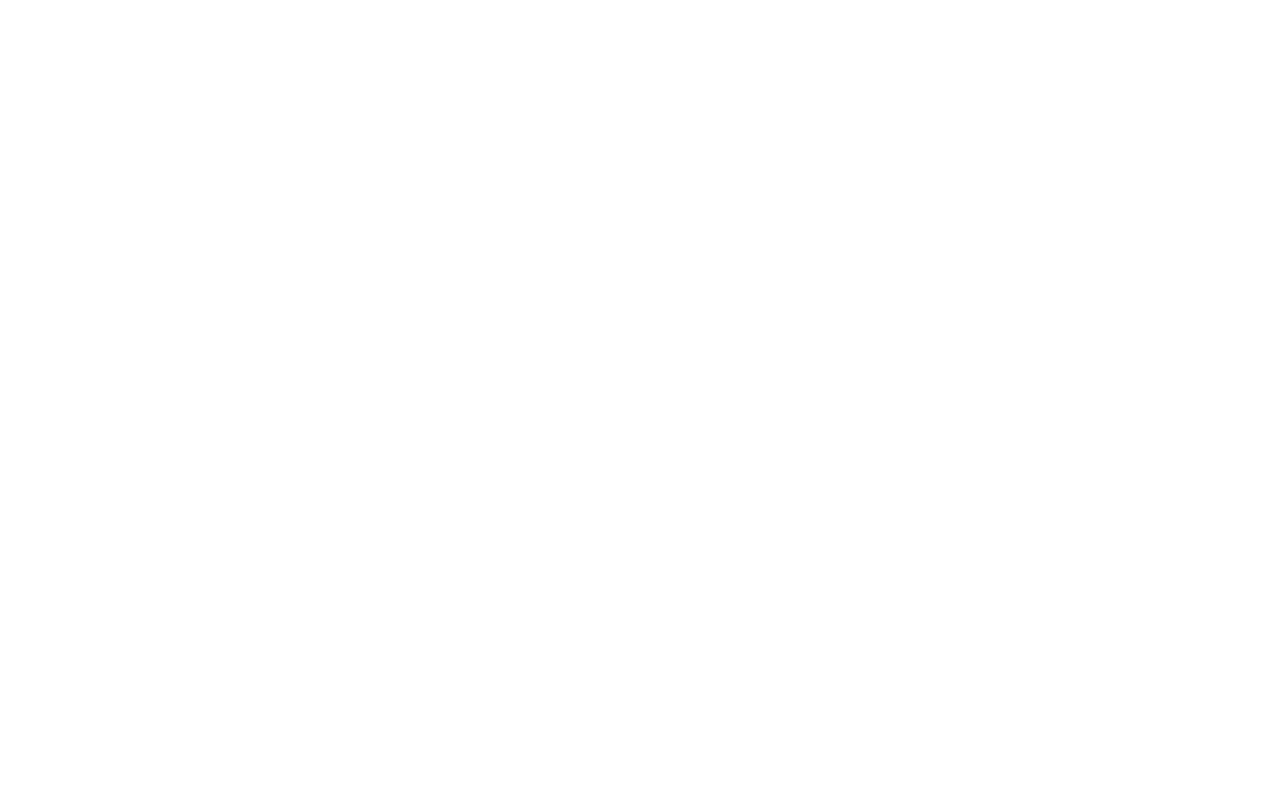
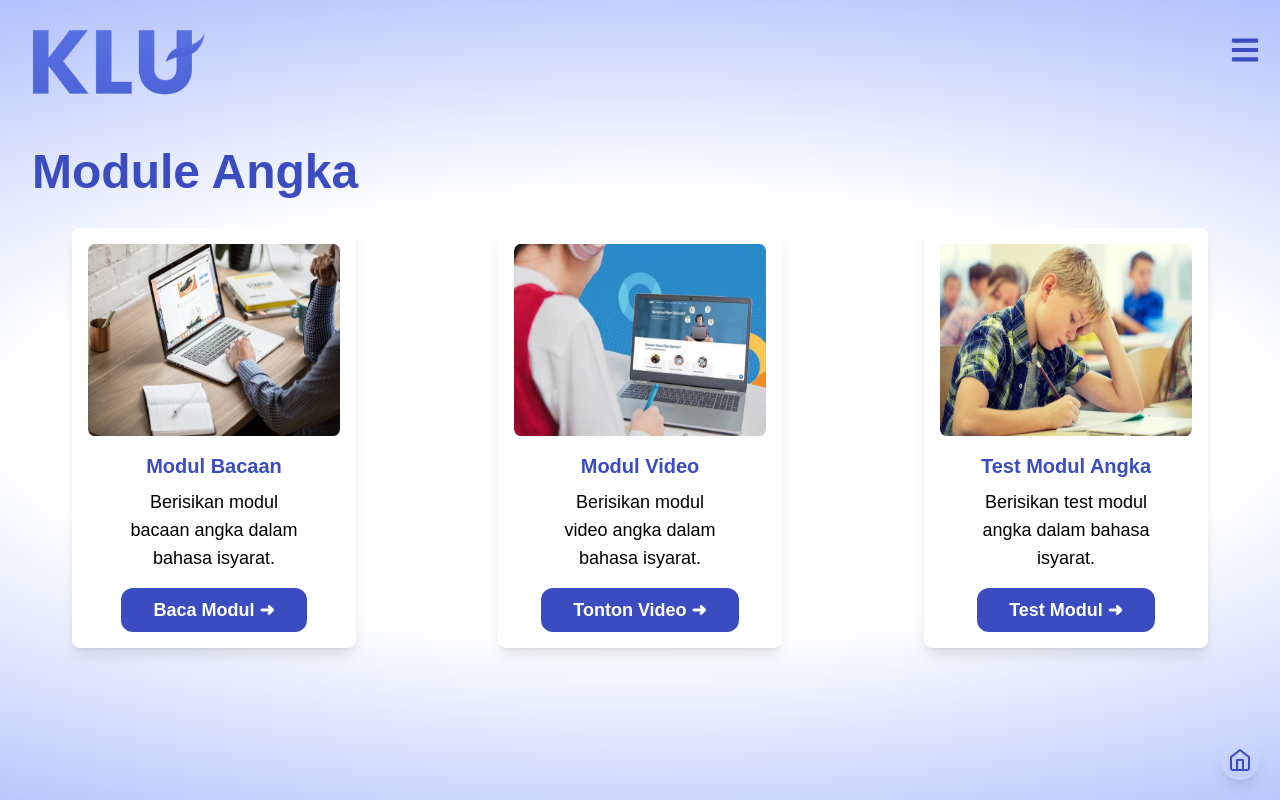
Before and after one commit to fathurwithyou/Klu-MilestoneSparta-15, a React (Create React App) app in the folder klu_app/: page /module-angka in a window 1280 px wide. Before the commit this address had no page. Built offline with nearby package versions, Linux system fonts and the light colour scheme.

Commit message:
Add ModuleAngka and ModuleVideoAngka

```diff
--- a/klu_app/src/App.js
+++ b/klu_app/src/App.js
@@ -30,8 +30,10 @@
 import ModuleAlfabet13 from "./components/userlogin/modules/alfabet/ModuleAlfabet13";
 import ModuleKalimat from "./components/userlogin/modules/kalimat/ModuleKalimat";
 import ModuleKalimat1 from "./components/userlogin/modules/kalimat/ModuleKalimat1";
+import ModuleAngka from "./components/userlogin/modules/angka/ModuleAngka.jsx";
 import ModuleVideoAlfabet from "./components/userlogin/modules/alfabet/ModuleVideoAlfabet";
 import ModuleVideoKalimat from "./components/userlogin/modules/kalimat/ModuleVideoKalimat";
+import ModuleVideoAngka from "./components/userlogin/modules/angka/ModuleVideoAngka";
 import ProtectedRoute from "./components/guest/ProtectedRoute";
 
 function App() {
@@ -301,6 +303,15 @@
           }
         />
         <Route
+          path="/module-angka"
+          element={
+            <div>
+              <NavbarLogin />
+              <ModuleAngka />
+            </div>
+          }
+        />
+        <Route
           path="/module-video-alfabet"
           element={
             <div>
@@ -319,6 +330,15 @@
           }
         />
         <Route
+          path="/module-video-angka"
+          element={
+            <div>
+              <NavbarLogin />
+              <ModuleVideoAngka />
+            </div>
+          }
+        />
+        <Route
           path="/home"
           element={
             <ProtectedRoute>
--- /dev/null
+++ b/klu_app/src/components/userlogin/modules/angka/ModuleAngka.jsx
@@ -0,0 +1,62 @@
+import React from 'react';
+import { Link } from 'react-router-dom';
+import bacaan from "../../../../asset/modul_bacaan.jpg";
+import video from "../../../../asset/modul_video.jpg";
+import test from "../../../../asset/test.png";
+import HomeIcon from '../../HomeIcon';
+
+const ModuleAngka= () => {
+
+  return (
+    <div id="bg" className="w-full h-screen flex flex-col items-start lg:px-[32px] pt-[100px]">
+      <HomeIcon />
+      <h1 className="font-bold text-navy text-5xl mb-8 mt-12">Module Angka</h1>
+
+      <div className="w-full flex justify-between px-10">
+        {/* Modul Bacaan */}
+        <div className="w-1/4 h-100 bg-white p-4 rounded-lg shadow-lg flex flex-col items-center">
+          <img src={bacaan} alt="Modul Bacaan" className="w-80 h-48 mb-4" />
+          <h2 className="font-bold text-navy text-xl mb-2">Modul Bacaan</h2>
+          <p className="text-lg text-black text-center mb-4 px-10">
+            Berisikan modul bacaan angka dalam bahasa isyarat.
+          </p>
+          <Link to="/module-angka-1">
+            <button className="px-8 py-2 bg-navy text-white rounded-xl text-lg font-semibold">
+              Baca Modul ➜
+            </button>
+          </Link>
+        </div>
+
+        {/* Modul Video */}
+        <div className="w-1/4 h-100 bg-white p-4 rounded-lg shadow-lg flex flex-col items-center">
+          <img src={video} alt="Modul Video" className="w-80 h-48 mb-4" />
+          <h2 className="font-bold text-navy text-xl mb-2">Modul Video</h2>
+          <p className="text-lg text-black text-center mb-4 px-10">
+            Berisikan modul video angka dalam bahasa isyarat.
+          </p>
+          <Link to="/module-video-angka">
+            <button className="px-8 py-2 bg-navy text-white rounded-xl text-lg font-semibold">
+              Tonton Video ➜
+            </button>
+          </Link>
+        </div>
+
+        {/* Test Modul Kalimat */}
+        <div className="w-1/4 h-100 bg-white p-4 rounded-lg shadow-lg flex flex-col items-center">
+          <img src={test} alt="Test Modul Alfabet" className="w-80 h-48 mb-4" />
+          <h2 className="font-bold text-navy text-xl mb-2">Test Modul Angka</h2>
+          <p className="text-lg text-black text-center mb-4 px-10">
+            Berisikan test modul angka dalam bahasa isyarat.
+          </p>
+          <Link to="/test-angka">
+            <button className="px-8 py-2 bg-navy text-white rounded-xl text-lg font-semibold">
+              Test Modul ➜
+            </button>
+          </Link>
+        </div>
+      </div>
+    </div>
+  );
+};
+
+export default ModuleAngka;
--- /dev/null
+++ b/klu_app/src/components/userlogin/modules/angka/ModuleVideoAngka.jsx
@@ -0,0 +1,60 @@
+import React, { useRef } from 'react';
+import ReactPlayer from 'react-player';
+import { FaPlay, FaPause, FaForward } from 'react-icons/fa';
+import { Link } from 'react-router-dom';
+
+const ModuleVideoAngka = () => {
+  const playerRef = useRef(null);
+
+  const handlePlay = () => {
+    playerRef.current.getInternalPlayer().playVideo();
+  };
+
+  const handlePause = () => {
+    playerRef.current.getInternalPlayer().pauseVideo();
+  };
+
+  const handleForward = () => {
+    const currentTime = playerRef.current.getCurrentTime();
+    playerRef.current.seekTo(currentTime + 5, 'seconds');
+  };
+
+  return (
+    <div id="bg" className="w-full h-screen flex flex-col items-start lg:px-[32px] pt-[100px]">
+      <div className="w-full flex justify-start items-start mb-8">
+        <h1 className="font-bold text-navy text-5xl mt-12 ml-0">Module Video Angka</h1>
+      </div>
+
+      <div className="w-full max-w-2xl mb-8 mx-auto">
+        <ReactPlayer
+          ref={playerRef}
+          url="https://youtu.be/LAToHOBd1KM?si=zurlAuaYRX1zojol"
+          className="w-full rounded-lg"
+          controls
+        />
+        <div className="flex justify-center space-x-4 mt-4">
+          <button onClick={handlePause} className="px-4 py-2 bg-navy text-white rounded-lg flex items-center">
+            <FaPause />
+          </button>
+          <button onClick={handlePlay} className="px-4 py-2 bg-indigo-300 text-white rounded-lg flex items-center">
+            <FaPlay />
+          </button>
+          <button onClick={handleForward} className="px-4 py-2 bg-indigo-600 text-white rounded-lg flex items-center">
+            <FaForward />
+          </button>
+        </div>
+      </div>
+
+      {/* Button Back */}
+      <div className="w-full flex justify-end pr-8 pb-4">
+        <Link to="/module-kalimat">
+          <button className="px-8 py-2 bg-navy text-white rounded-lg">
+            Back
+          </button>
+        </Link>
+      </div>
+    </div>
+  );
+};
+
+export default ModuleVideoAngka;
```
